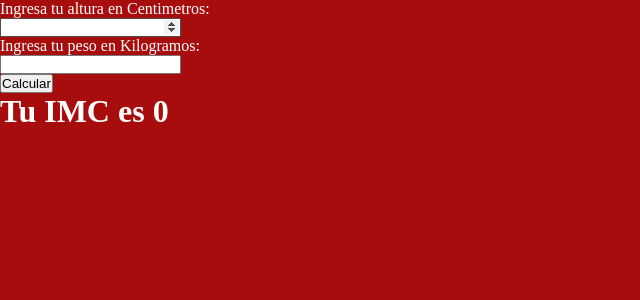
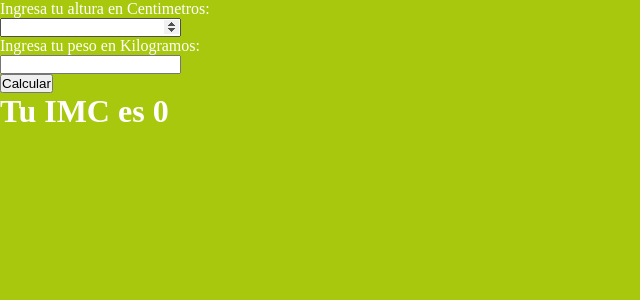
Before and after one commit to ljimeneztkio/calculatorIMC, a PHP site: page /resultado.php?cms=1 in a window 1280 px wide. Shown: the top 300 px of the page, without its empty margins (0-640 px from the left). Run offline with PHP 8.4, Linux system fonts and the light colour scheme; data that the repository does not hold is empty.

Commit message:
Se cambio el color de la pagina de fondo

```diff
--- a/css/main.css
+++ b/css/main.css
@@ -4,6 +4,6 @@
 }
 
 body{
-    background-color: rgb(168, 13, 13);
+    background-color: rgb(168, 200, 13);
     color: white;
 }
```
